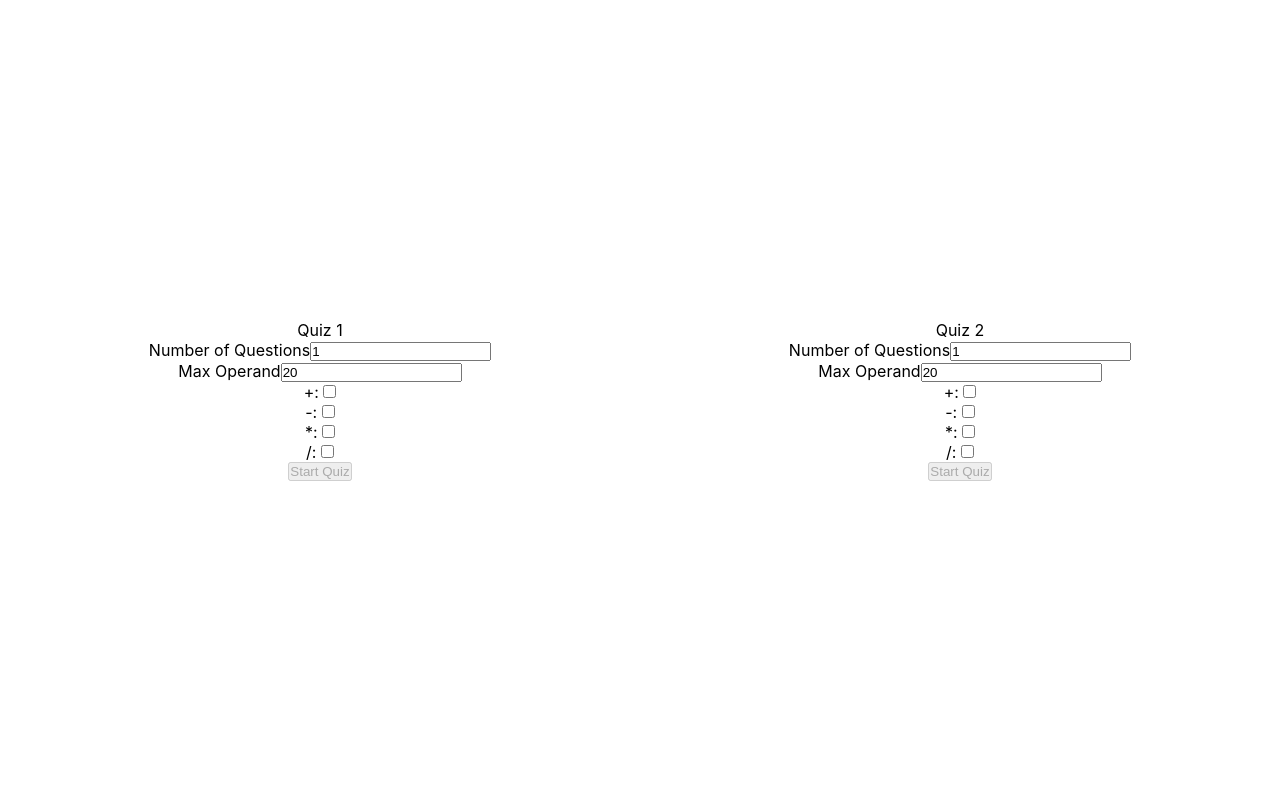
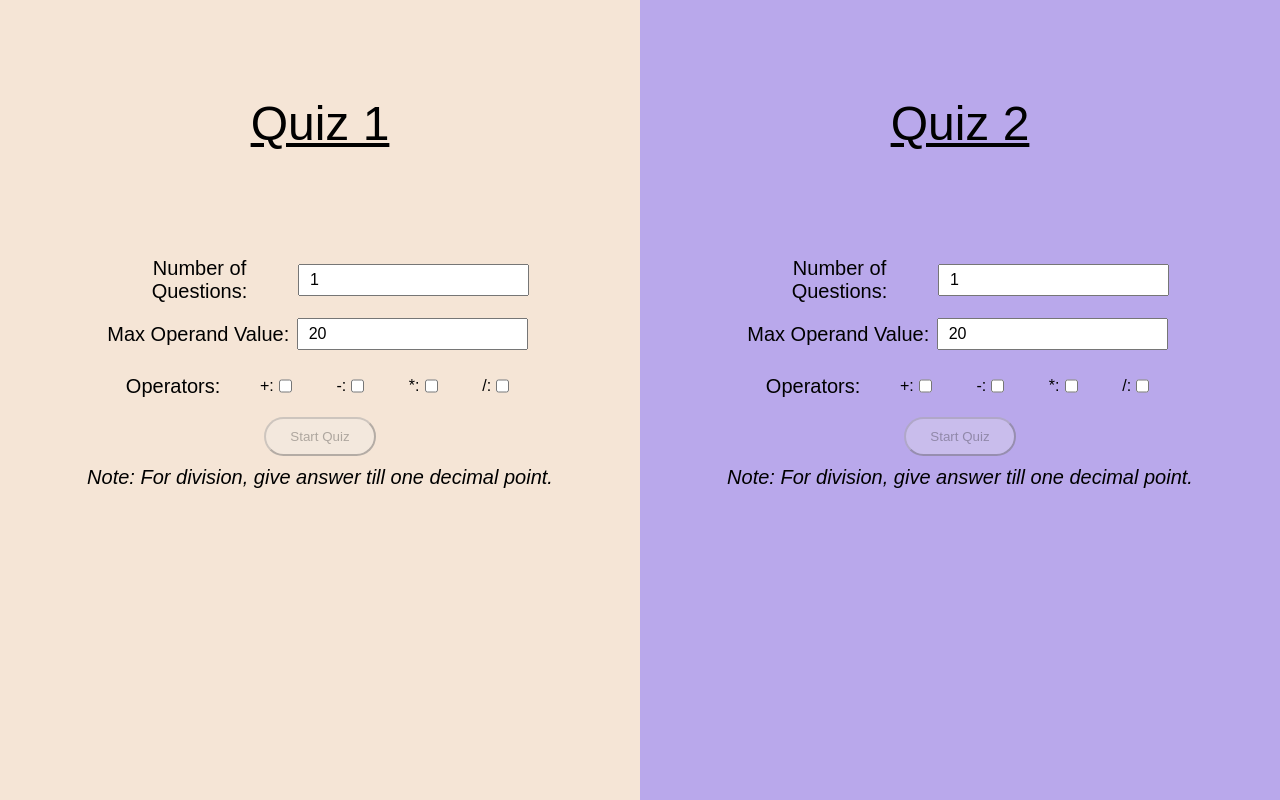
Before and after one commit to Bhaikko/quiz-app, a React (Create React App) app: page / in a window 1280 px wide. Built offline with nearby package versions, Linux system fonts and the light colour scheme; the HTML template or start-up script is replaced by a standard one.

Commit message:
Quiz menu styling added

```diff
--- a/src/App.js
+++ b/src/App.js
@@ -44,11 +44,13 @@ class App extends Component {
         <QuizMenu
           name={"Quiz 1"}
           onQuizFinished={this.onQuizFinishHandler}
-        />
+          bgColor={"#F5E5D6"}
+          />
 
         <QuizMenu
           name={"Quiz 2"}
           onQuizFinished={this.onQuizFinishHandler}
+          bgColor={"#B9A8EB"}
         />
 
       </div>
--- a/src/containers/Quiz/Quiz.js
+++ b/src/containers/Quiz/Quiz.js
@@ -13,30 +13,36 @@ class Quiz extends Component {
         this.questions = [];
         this.evaluatedAnswers = [];
 
+        this.state = {
+            currentQuestionIndex: 0,
+            displayScoreCard: false
+        }
+        this.generateQuestions();
 
-        this.quizDataFromPrevSession = sessionStorage.getItem(this.props.name);
 
-        if (this.quizDataFromPrevSession !== null) {
-            const {
-                questions,
-                currentQuestionIndex,
-                evaluatedAnswers,
-                displayScoreCard
-            } = JSON.parse(this.quizDataFromPrevSession);
+        // this.quizDataFromPrevSession = sessionStorage.getItem(this.props.name);
 
-            this.evaluatedAnswers = evaluatedAnswers;
-            this.questions = questions;
-            this.state = {
-                currentQuestionIndex: currentQuestionIndex,
-                displayScoreCard: displayScoreCard
-            }
-        } else {
-            this.state = {
-                currentQuestionIndex: 0,
-                displayScoreCard: false
-            }
-            this.generateQuestions();
-        }
+        // if (this.quizDataFromPrevSession !== null) {
+        //     const {
+        //         questions,
+        //         currentQuestionIndex,
+        //         evaluatedAnswers,
+        //         displayScoreCard
+        //     } = JSON.parse(this.quizDataFromPrevSession);
+
+        //     this.evaluatedAnswers = evaluatedAnswers;
+        //     this.questions = questions;
+        //     this.state = {
+        //         currentQuestionIndex: currentQuestionIndex,
+        //         displayScoreCard: displayScoreCard
+        //     }
+        // } else {
+        //     this.state = {
+        //         currentQuestionIndex: 0,
+        //         displayScoreCard: false
+        //     }
+        //     this.generateQuestions();
+        // }
     }
 
     componentDidMount() {
--- a/src/containers/Quiz/Quiz.module.css
+++ b/src/containers/Quiz/Quiz.module.css
@@ -5,4 +5,6 @@
     flex-direction: column;
 
     margin: 10px;
+    background: red;
+    width: 100%;
 }
--- a/src/containers/QuizMenu/QuizMenu.js
+++ b/src/containers/QuizMenu/QuizMenu.js
@@ -6,7 +6,7 @@ class QuizMenu extends Component {
     constructor(props) {
         super(props);
 
-        this.wasQuizStarted = sessionStorage.getItem(this.props.name) ? true : false;
+        // this.wasQuizStarted = sessionStorage.getItem(this.props.name) ? true : false;
 
         this.state = {
             numberOfQuestions: 1,
@@ -17,7 +17,7 @@ class QuizMenu extends Component {
                 "/": false
             },
             maxOperand: 20,
-            quizStarted: this.wasQuizStarted
+            quizStarted: false
         }
     }
 
@@ -84,8 +84,6 @@ class QuizMenu extends Component {
                 }
             }
 
-            console.log(this.state.quizStarted);
-
             return (
                 <div className={classes.QuizContainer}>
                     <Quiz
@@ -107,32 +105,52 @@ class QuizMenu extends Component {
         }
 
         return (
-            <div className={classes.QuizMenu}>
-                <div className={classes.QuizHeader}>{this.props.name}</div>
+            <div
+                className={classes.QuizMenu}
+                style={{backgroundColor: this.props.bgColor}}
+            >
+                <div className={classes.QuizHeader}>
+                    {this.props.name}
+                </div>
+
+                <form onSubmit={() => {}} className={classes.QuizMenuForm}>
                     <div className={classes.QuizMenuInputBlock}>
-                    <label>Number of Questions</label>
+                        <label
+                            className={classes.QuizMenuInputBlockLabel}
+                        >
+                            Number of Questions:
+                        </label>
+
                         <input
                             name="numberOfQuestions"
                             value={this.state.numberOfQuestions}
                             onChange={this.onQuizAttributtesUpdate}
                             type="number"
+                            className={classes.QuizMenuInputBlockInput}
                         />
                     </div>
 
                     <div className={classes.QuizMenuInputBlock}>
-                    <label>Max Operand</label>
+                        <label
+                            className={classes.QuizMenuInputBlockLabel}
+                        >
+                            Max Operand Value:
+                        </label>
+
                         <input
                             name="maxOperand"
                             value={this.state.maxOperand}
                             onChange={this.onQuizAttributtesUpdate}
                             type="number"
+                            className={classes.QuizMenuInputBlockInput}
                         />
                     </div>
 
                     <div className={classes.QuizMenuInputBlock}>
+                        <label className={classes.QuizMenuInputBlockLabel}>Operators: </label>
                         {Object.entries(this.state.operators).map(operator => {
                             return (
-                            <div key={operator[0]}>
+                                <div key={operator[0]} className={classes.QuizMenuSelectBlock}>
                                     <label>{operator[0]}: </label>
                                     <input
                                         type="checkbox"
@@ -140,6 +158,7 @@ class QuizMenu extends Component {
                                         value={operator[1]}
                                         onChange={this.onOperatorChangeHandler}
                                         defaultChecked={operator[1]}
+                                        className={classes.QuizMenuInputBlockInput}
                                     />
                                 </div>
                             )
@@ -150,9 +169,15 @@ class QuizMenu extends Component {
                     <button
                         onClick={this.onQuizStart}
                         disabled={!this.checkValidConfigOfQuiz()}
+                        className={classes.QuizMenuStartButton}
                     >
                         Start Quiz
                     </button>
+                </form>
+
+                <div className={classes.MenuFooterNote}>
+                    Note: For division, give answer till one decimal point.
+                </div>
             </div>
         );
     }
--- a/src/containers/QuizMenu/QuizMenu.module.css
+++ b/src/containers/QuizMenu/QuizMenu.module.css
@@ -2,8 +2,9 @@
     height: 100vh;
     display: flex;
     flex-direction: column;
-    justify-content: center;
+    justify-content: flex-start;
     align-items: center;
+    width: 100%;
 }
 
 .QuizContainer {
@@ -12,3 +13,52 @@
     justify-content: center;
     align-items: center;
 }
+
+.QuizMenuForm {
+    width: 70%;
+}
+
+.QuizHeader {
+    text-decoration: underline;
+    font-size: 48px;
+    color: black;
+    margin: 15%;
+}
+
+.QuizMenuInputBlock {
+    margin: 10px;
+    display: flex;
+    justify-content: space-around;
+    align-items: center;
+}
+
+.QuizMenuInputBlockLabel {
+    font-size:  20px;
+}
+
+.QuizMenuInputBlockInput {
+    height: 32px;
+    font-size: 16px;
+    padding: 10px;
+    margin: 5px;
+}
+
+.QuizMenuSelectBlock {
+    display: flex;
+    justify-content: center;
+    align-items: center;
+}
+
+.QuizMenuStartButton {
+    width: 25%;
+    padding: 10px;
+    /* border: 0; */
+    border-radius: 20px;;
+}
+
+.MenuFooterNote {
+    margin: 10px;
+    font-size: 20px;
+    font-style: italic;
+    font-weight: lighter;
+}
--- a/src/containers/QuizQuestion/QuizQuestion.js
+++ b/src/containers/QuizQuestion/QuizQuestion.js
@@ -7,7 +7,7 @@ class QuizQuestion extends Component {
     constructor(props) {
         super(props);
 
-        this.timeAllowedPerQuestion = 5;
+        this.timeAllowedPerQuestion = 20;
 
         this.state = {
             answerInput: "",
--- a/src/index.css
+++ b/src/index.css
@@ -2,6 +2,7 @@
   margin: 0;
   padding: 0;
   box-sizing: border-box;
+  font-family: sans-serif;
 }
 
 body {
```
Lines whose indentation alone changed are shown as unchanged.
